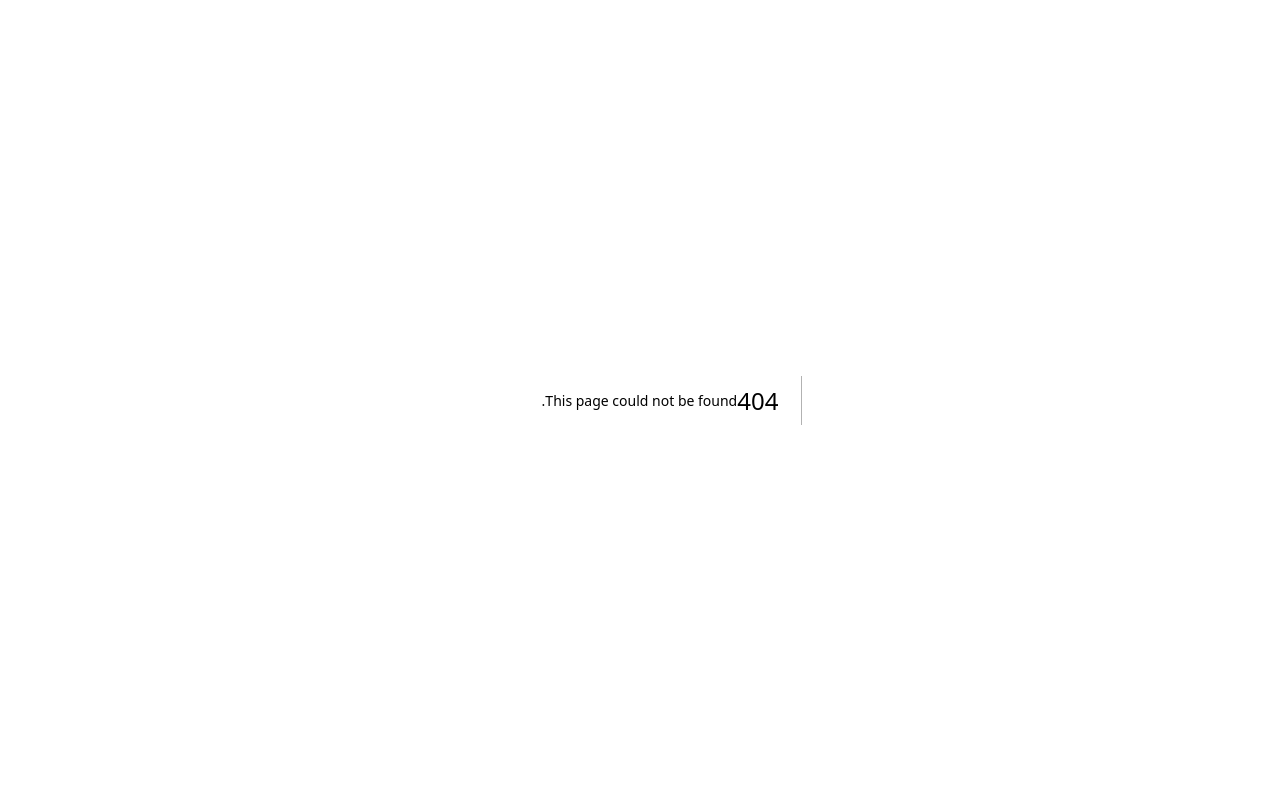
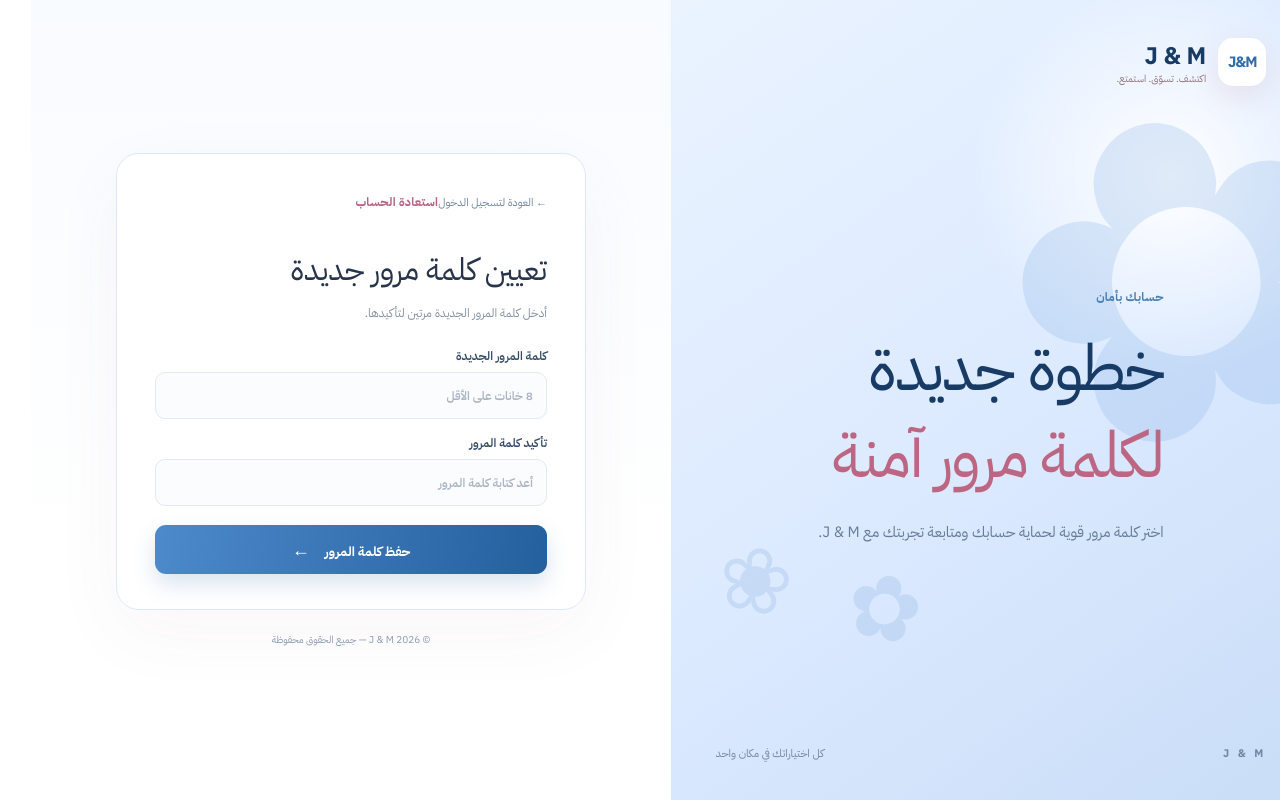
Before and after one commit to maafaalhussain-cmyk/nextjs, a Next.js app: page /reset-password in a window 1280 px wide. Before the commit this address had no page. Built offline with nearby package versions, Linux system fonts and the light colour scheme.

Commit message:
Add password reset route

```diff
--- /dev/null
+++ b/app/reset-password/page.tsx
@@ -0,0 +1,7 @@
+import ResetPasswordForm from "@/components/ResetPasswordForm";
+
+export const metadata = { title: "استعادة كلمة المرور | J & M" };
+
+export default function ResetPasswordPage() {
+  return <ResetPasswordForm />;
+}
```
